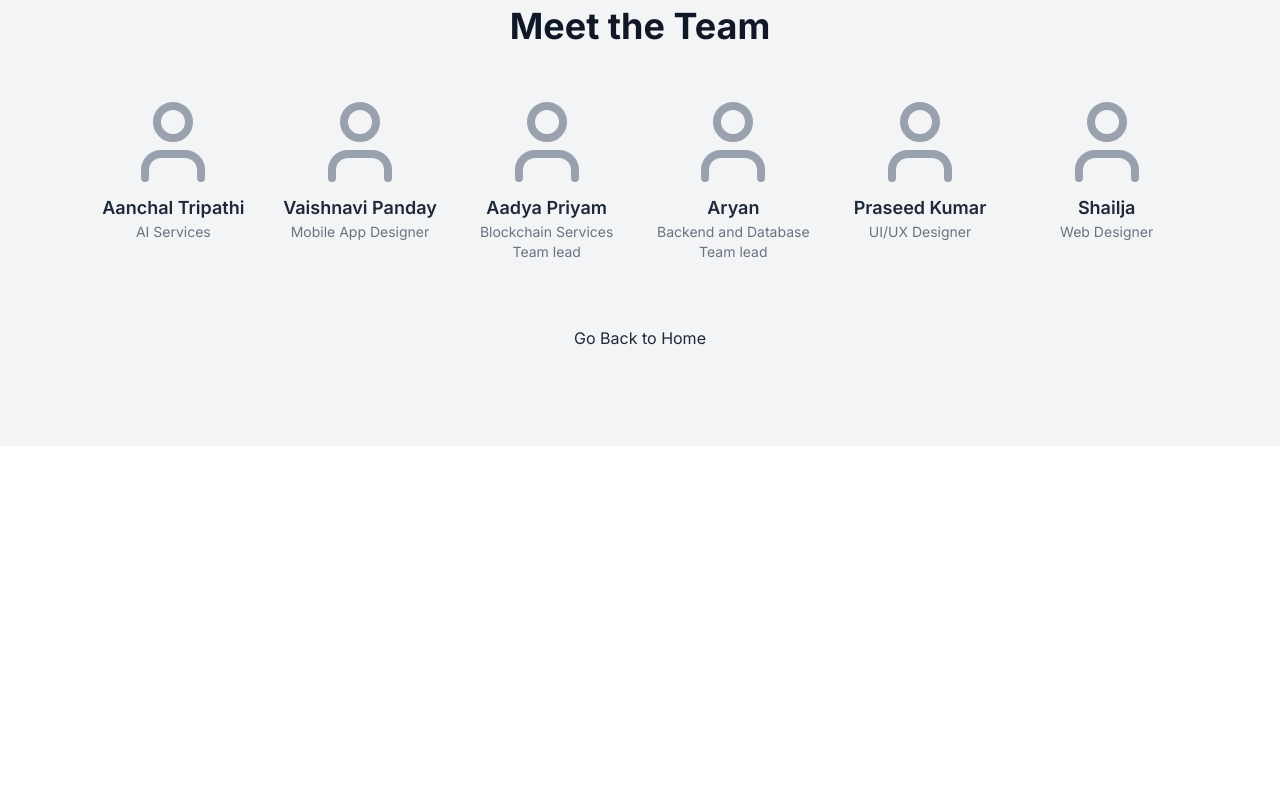
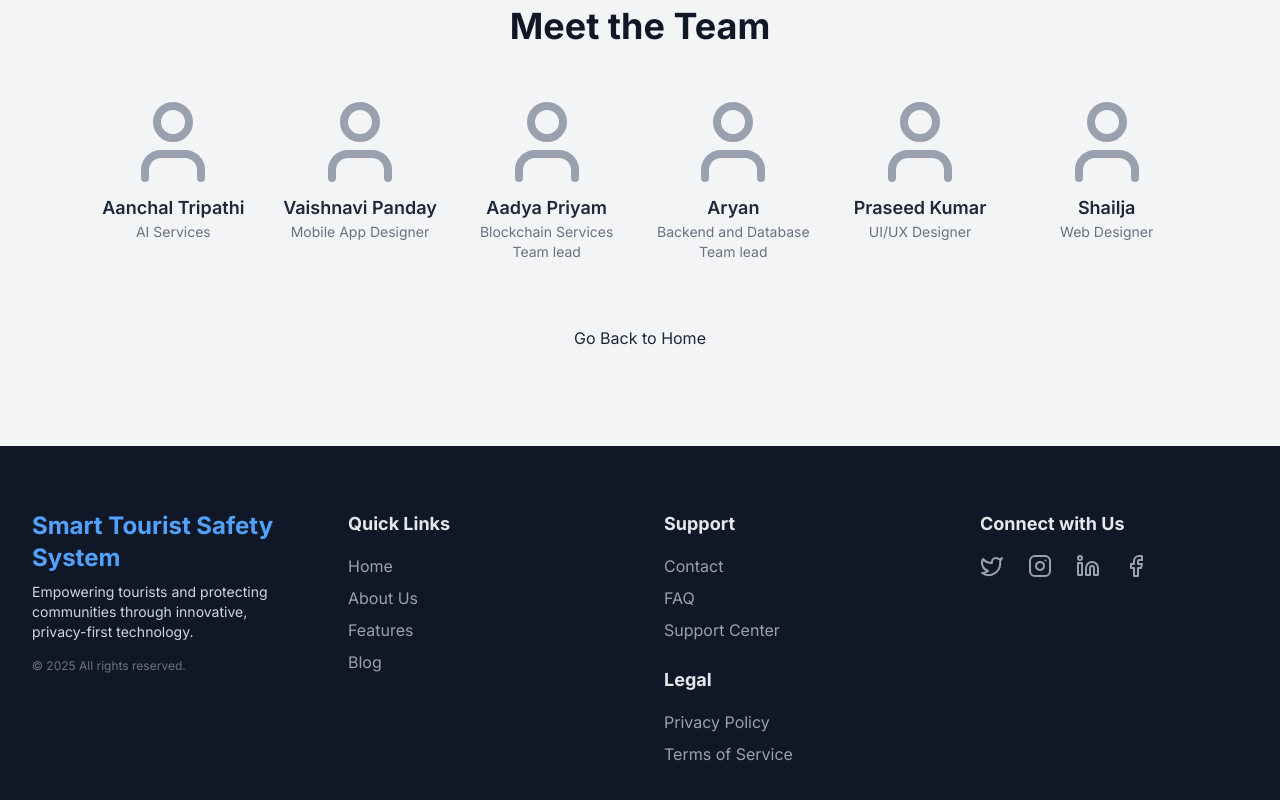
Before and after one commit to Aryan-202/SIH-Hackathon, a React (Vite) app in the folder app/client/: page /about in a window 1280 px wide. Shown: the part 1238-2038 px from the top of the page. Before the commit the page ends 1684 px from the top, so only its background shows below. Built offline with nearby package versions, Linux system fonts and the light colour scheme.

Commit message:
footer done

```diff
--- a/app/client/src/App.jsx
+++ b/app/client/src/App.jsx
@@ -3,12 +3,15 @@ import {BrowserRouter as Router, Routes, Route} from 'react-router-dom'
 import LandingPage from './pages/common/LandingPage'
 import AdminRoutes from './pages/admin/AdminRoutes'
 import TouristRoutes from './pages/tourist/TouristRoutes'
-import About from './pages/common/About/About'
+import About from './pages/common/About'
+import Navbar from './components/UI/Navbar'
+import Footer from './components/UI/Footer'
 
 const App = () => {
   return (
     <Router>
       <div className='App'>
+        <Navbar/>
         <Routes>
           <Route path='/' element={<LandingPage/>}/>
         </Routes>
@@ -21,6 +24,7 @@ const App = () => {
         <Routes>
           <Route path="/about" element={<About />} />
         </Routes>
+        <Footer/>
       </div>
     </Router>
   );
--- /dev/null
+++ b/app/client/src/components/UI/Footer.jsx
@@ -0,0 +1,69 @@
+import React from 'react';
+import { Twitter, Instagram, Linkedin, Facebook } from 'lucide-react';
+
+const Footer = () => {
+  return (
+    <footer className="bg-gray-900 text-white py-16 px-4 md:px-8 mt-auto">
+      <div className="max-w-7xl mx-auto grid grid-cols-1 md:grid-cols-2 lg:grid-cols-4 gap-12">
+
+        {/* Column 1: Brand Info and Mission */}
+        <div className="flex flex-col items-center md:items-start text-center md:text-left">
+          <h4 className="text-2xl font-bold mb-2 text-blue-400">Smart Tourist Safety System</h4>
+          <p className="text-sm text-gray-300 mb-4 max-w-xs">
+            Empowering tourists and protecting communities through innovative, privacy-first technology.
+          </p>
+          <p className="text-xs text-gray-500">
+            &copy; {new Date().getFullYear()} All rights reserved.
+          </p>
+        </div>
+
+        {/* Column 2: Quick Links */}
+        <div className="text-center md:text-left">
+          <h5 className="text-lg font-bold mb-4 text-gray-200">Quick Links</h5>
+          <nav className="flex flex-col space-y-2">
+            <a href="#" className="text-gray-400 hover:text-blue-400 transition-colors duration-200">Home</a>
+            <a href="/about" className="text-gray-400 hover:text-blue-400 transition-colors duration-200">About Us</a>
+            <a href="#" className="text-gray-400 hover:text-blue-400 transition-colors duration-200">Features</a>
+            <a href="#" className="text-gray-400 hover:text-blue-400 transition-colors duration-200">Blog</a>
+          </nav>
+        </div>
+
+        {/* Column 3: Support & Legal */}
+        <div className="text-center md:text-left">
+          <h5 className="text-lg font-bold mb-4 text-gray-200">Support</h5>
+          <nav className="flex flex-col space-y-2 mb-6">
+            <a href="#" className="text-gray-400 hover:text-blue-400 transition-colors duration-200">Contact</a>
+            <a href="#" className="text-gray-400 hover:text-blue-400 transition-colors duration-200">FAQ</a>
+            <a href="#" className="text-gray-400 hover:text-blue-400 transition-colors duration-200">Support Center</a>
+          </nav>
+          <h5 className="text-lg font-bold mb-4 text-gray-200">Legal</h5>
+          <nav className="flex flex-col space-y-2">
+            <a href="#" className="text-gray-400 hover:text-blue-400 transition-colors duration-200">Privacy Policy</a>
+            <a href="#" className="text-gray-400 hover:text-blue-400 transition-colors duration-200">Terms of Service</a>
+          </nav>
+        </div>
+
+        {/* Column 4: Social Media */}
+        <div className="flex flex-col items-center md:items-start text-center md:text-left">
+          <h5 className="text-lg font-bold mb-4 text-gray-200">Connect with Us</h5>
+          <div className="flex space-x-6">
+            <a href="#" className="text-gray-400 hover:text-blue-400 transition-colors duration-200" aria-label="Twitter">
+              <Twitter size={24} />
+            </a>
+            <a href="#" className="text-gray-400 hover:text-blue-400 transition-colors duration-200" aria-label="Instagram">
+              <Instagram size={24} />
+            </a>
+            <a href="#" className="text-gray-400 hover:text-blue-400 transition-colors duration-200" aria-label="LinkedIn">
+              <Linkedin size={24} />
+            </a>
+            <a href="#" className="text-gray-400 hover:text-blue-400 transition-colors duration-200" aria-label="Facebook">
+              <Facebook size={24} />
+            </a>
+          </div>
+        </div>
+      </div>
+    </footer>
+  );
+};
+
+export default Footer;
```
Also changed, not shown: app/client/src/pages/common/About.jsx (renamed from app/client/src/pages/common/About/About.jsx).
